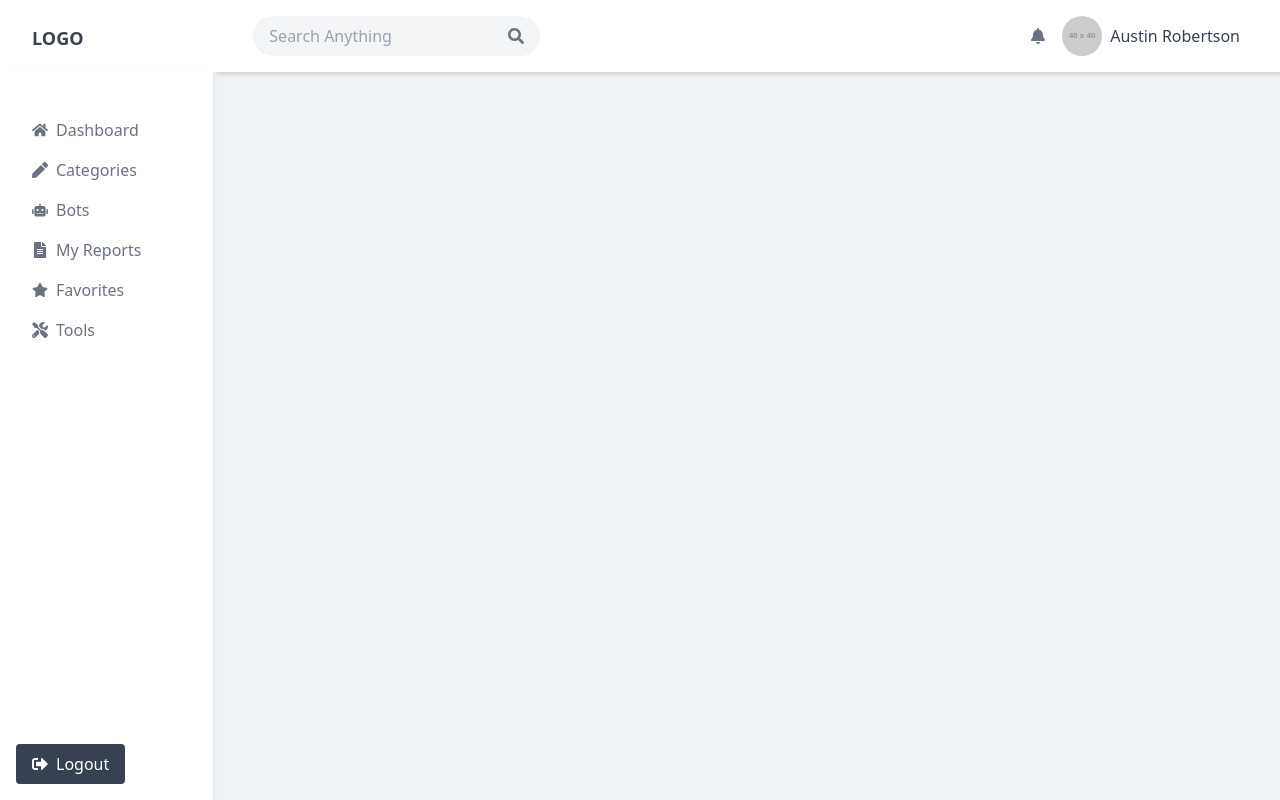
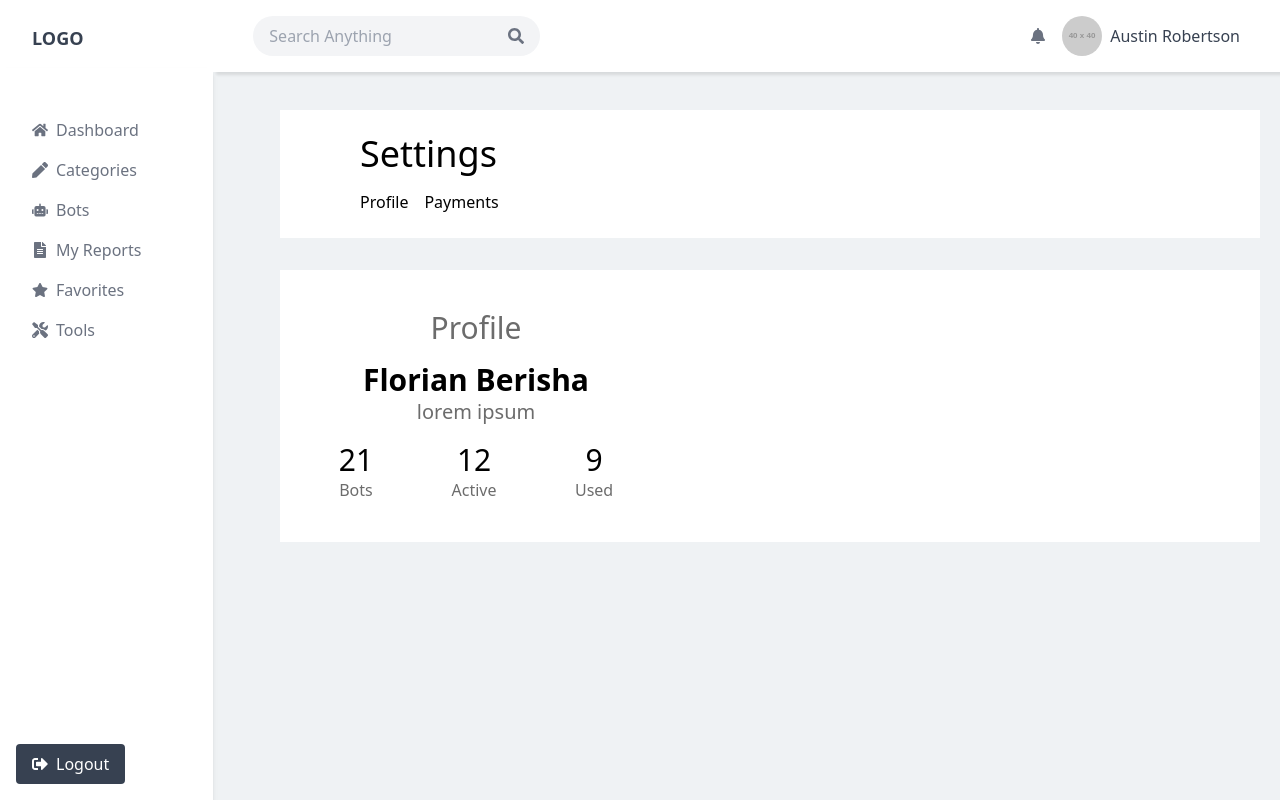
Before and after one commit to ArtisAdemi/vezhguesi-react, a React (Vite) app in the folder vezhguesi/: page /profile in a window 1280 px wide. Built offline with nearby package versions, Linux system fonts and the light colour scheme.

Commit message:
profile page init

```diff
--- a/vezhguesi/src/App.tsx
+++ b/vezhguesi/src/App.tsx
@@ -9,6 +9,7 @@ import Tools from './pages/Tools';
 import Favorites from './pages/Favorites';
 import Signup from './pages/Signup';
 import VerifyEmail from "./pages/VerifyEmail";
+import Profile from "./pages/Profile";
 
 function AppContent() {
   const location = useLocation();
@@ -25,6 +26,7 @@ function AppContent() {
           <Route path="/tools" element={<Tools />} />
           <Route path="/favorites" element={<Favorites />} />
           <Route path="/signup" element={<Signup />} />
+          <Route path="/profile" element={<Profile />} />
           <Route path="/verify-signup/:token" element={<VerifyEmail />} />
         </Routes>
       </div>
--- a/vezhguesi/src/components/Navbar.tsx
+++ b/vezhguesi/src/components/Navbar.tsx
@@ -1,7 +1,17 @@
 import React from 'react';
 import { FaSearch, FaBell } from 'react-icons/fa';
+import { useNavigate } from 'react-router-dom';
 
 const Navbar: React.FC = () => {
+
+    const navigate = useNavigate();
+
+    const redirect = (path: string) => {
+        window.scrollTo({ top: 0, behavior: "smooth" });
+        navigate(path);
+
+    };
+
     return (
         <div
             className="flex items-center justify-between px-10 py-4 bg-white"
@@ -23,7 +33,7 @@ const Navbar: React.FC = () => {
                         alt="Profile"
                         className="w-10 h-10 rounded-full"
                     />
-                    <span className="text-gray-700">Austin Robertson</span>
+                    <span className="text-gray-700 cursor-pointer" onClick={() => redirect('/profile')}>Austin Robertson</span>
                 </div>
             </div>
         </div>
--- /dev/null
+++ b/vezhguesi/src/pages/Profile.tsx
@@ -0,0 +1,43 @@
+import React from 'react'
+
+const Profile: React.FC = () => {
+    return (
+        <div className='w-[98%]'>
+            <div className='px-20 bg-white p-6'>
+                <div className='text-4xl mb-4'>Settings</div>
+                <div className='flex gap-x-4'>
+                    <h1>Profile</h1>
+                    <h1>Payments</h1>
+                </div>
+            </div>
+            <div className='flex py-10 bg-white mt-8 '>
+                <div className='leftSide w-[40%] px-[6%] flex flex-col justify-center'>
+                    <div className='flex flex-col items-center mb-4'>
+
+                        <h1 className='text-[#6C6C6C] text-3xl mb-4'>Profile</h1>
+                        <img src="" alt="" />
+                        <h1 className='font-bold text-3xl'>Florian Berisha</h1>
+                        <h1 className='text-[#6C6C6C] text-xl'>lorem ipsum</h1>
+                    </div>
+                    <div className='flex justify-between'>
+                        <div className='items-center flex flex-col'>
+                            <h1 className='text-3xl'>21</h1>
+                            <h1 className='text-[#6C6C6C]'>Bots</h1>
+                        </div>
+                        <div className='items-center flex flex-col'>
+                            <h1 className='text-3xl'>12</h1>
+                            <h1 className='text-[#6C6C6C]'>Active</h1>
+                        </div>
+                        <div className='items-center flex flex-col'>
+                            <h1 className='text-3xl'>9</h1>
+                            <h1 className='text-[#6C6C6C]'>Used</h1>
+                        </div>
+                    </div>
+                </div>
+                <div className='rightSide'></div>
+            </div>
+        </div>
+    )
+}
+
+export default Profile
```
